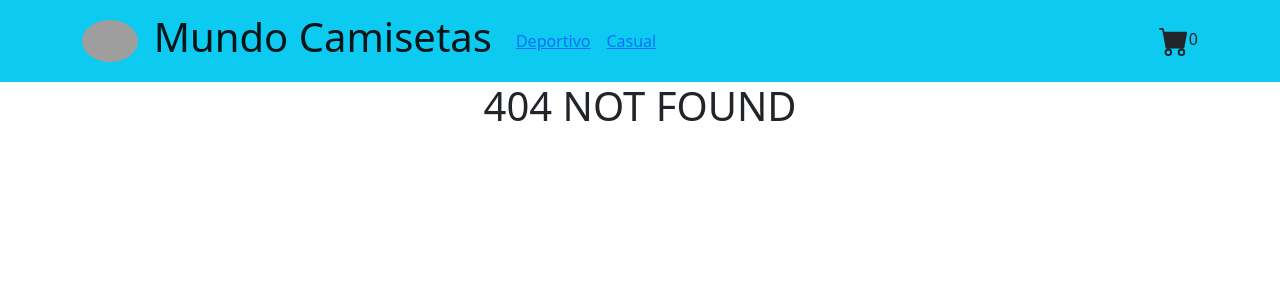
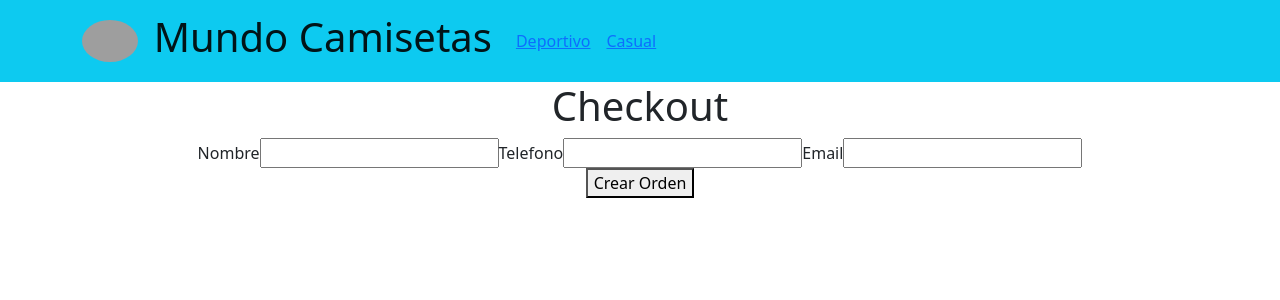
Before and after one commit to TomyMontenegro99/PreEntrega1Montenegro-Mundo-camisetas, a React (Create React App) app in the folder ecommercecamisetas/: page /checkout in a window 1280 px wide. Before the commit this address had no page. Shown: the top 300 px of the page. Built offline with nearby package versions, Linux system fonts and the light colour scheme; grey boxes are pictures that could not be loaded.

Commit message:
se cambio el asyncmock por firebase y se agrego la orden de compra

```diff
--- a/ecommercecamisetas/src/App.jsx
+++ b/ecommercecamisetas/src/App.jsx
@@ -4,6 +4,7 @@
 import ItemListContainer from "./components/ItemListContainer/ItemListContainer";
 import ItemDetailContainer from "./components/ItemDetailContainer/ItemDetailContainer";
 import Cart from "./components/Cart/Cart";
+import Checkout from "./components/Checkout/Checkout";
 
 import { CartProvider } from "./context/CartContext";
 
@@ -28,6 +29,7 @@
             />
             <Route path="/item/:itemId" element={<ItemDetailContainer />} />
             <Route path="/cart" element={<Cart />} />
+            <Route path="/checkout" element={<Checkout />} />
             <Route path="*" element={<h1>404 NOT FOUND</h1>} />
           </Routes>
         </CartProvider>
--- a/ecommercecamisetas/src/components/CartWidget/CartWidget.jsx
+++ b/ecommercecamisetas/src/components/CartWidget/CartWidget.jsx
@@ -1,10 +1,16 @@
 import { BsCartFill } from "react-icons/bs";
+import { useContext } from "react";
+import { CartContext } from "../../context/CartContext";
+import { Link } from "react-router-dom";
 
 const CartWidget = () => {
+  const { totalQuantity } = useContext(CartContext);
+
   return (
-    <div>
-      <BsCartFill size={30} />0
-    </div>
+    <Link to="/cart" style={{ display: totalQuantity > 0 ? "block" : "none" }}>
+      <BsCartFill size={30} />
+      {totalQuantity}
+    </Link>
   );
 };
 
--- /dev/null
+++ b/ecommercecamisetas/src/components/Checkout/Checkout.js
@@ -0,0 +1,94 @@
+import { useState, useContext } from "react";
+import {
+  Timestamp,
+  collection,
+  query,
+  where,
+  getDocs,
+} from "firebase/firestore";
+import { db } from "../../firebaseConfig";
+import CheckoutForm from "../CheckoutForm/CheckoutForm";
+import { CartContext } from "../../context/CartContext";
+import { writeBatch, addDoc } from "firebase/firestore";
+import { doc } from "firebase/firestore";
+
+const Checkout = () => {
+  const [loading, setLoading] = useState(false);
+  const [orderId, setOrderId] = useState("");
+  const { cart, total, clearCart } = useContext(CartContext);
+
+  const createOrder = async ({ name, phone, email }) => {
+    setLoading(true);
+
+    try {
+      const objOrder = {
+        buyer: {
+          name,
+          phone,
+          email,
+        },
+        items: cart,
+        total: total || 0,
+        date: Timestamp.fromDate(new Date()),
+      };
+
+      const batch = writeBatch(db);
+
+      const outOfStock = [];
+
+      const ids = cart.map((prod) => prod.id);
+      const productsRef = collection(db, "products");
+      const productsAddedFromFirestore = await getDocs(
+        query(productsRef, where("id", "in", ids))
+      );
+      const { docs } = productsAddedFromFirestore;
+
+      docs.forEach((doc) => {
+        const dataDoc = doc.data();
+        const stockDb = dataDoc.stock;
+        const productAddedToCart = cart.find((prod) => prod.id === doc.id);
+        const prodQuantity = productAddedToCart?.prodQuantity;
+
+        if (stockDb >= prodQuantity) {
+          batch.update(doc.ref, { stock: stockDb - prodQuantity });
+        } else {
+          outOfStock.push({ id: doc.id, ...dataDoc });
+        }
+      });
+
+      if (outOfStock.length === 0) {
+        await batch.commit();
+
+        const orderRef = collection(db, "orders");
+
+        const orderAdded = await addDoc(orderRef, objOrder);
+
+        setOrderId(orderAdded.id);
+        clearCart();
+      } else {
+        console.error("hay productos que estan fuera de stock");
+      }
+    } catch (error) {
+      console.log(error);
+    } finally {
+      setLoading(false);
+    }
+  };
+
+  if (loading) {
+    return <h1>Se está generando su orden...</h1>;
+  }
+
+  if (orderId) {
+    return <h1>El id de su orden es: {orderId}</h1>;
+  }
+
+  return (
+    <div>
+      <h1>Checkout</h1>
+      <CheckoutForm onConfirm={createOrder} />
+    </div>
+  );
+};
+
+export default Checkout;
--- /dev/null
+++ b/ecommercecamisetas/src/components/CheckoutForm/CheckoutForm.js
@@ -0,0 +1,59 @@
+import { useState } from "react";
+
+const CheckoutForm = ({ onConfirm }) => {
+  const [name, setName] = useState("");
+  const [phone, setPhone] = useState("");
+  const [email, setEmail] = useState("");
+
+  const handleConfirm = (event) => {
+    event.preventDefault();
+
+    const userData = {
+      name,
+      phone,
+      email,
+    };
+    onConfirm(userData);
+  };
+
+  return (
+    <div>
+      <form onSubmit={handleConfirm}>
+        <label>
+          Nombre
+          <input
+            className="Input"
+            type="text"
+            value={name}
+            onChange={({ target }) => setName(target.value)}
+          />
+        </label>
+        <label>
+          Telefono
+          <input
+            className="Input"
+            type="text"
+            value={phone}
+            onChange={({ target }) => setPhone(target.value)}
+          />
+        </label>
+        <label>
+          Email
+          <input
+            className="Input"
+            type="email"
+            value={email}
+            onChange={({ target }) => setEmail(target.value)}
+          />
+        </label>
+        <div>
+          <button type="submit" className="Button">
+            Crear Orden
+          </button>
+        </div>
+      </form>
+    </div>
+  );
+};
+
+export default CheckoutForm;
--- a/ecommercecamisetas/src/components/ItemDetailContainer/ItemDetailContainer.js
+++ b/ecommercecamisetas/src/components/ItemDetailContainer/ItemDetailContainer.js
@@ -1,27 +1,33 @@
 import { useState, useEffect } from "react";
-import { getProductById } from "../../asyncMock";
 import ItemDetail from "../ItemDetail/ItemDetail";
 import { useParams } from "react-router-dom";
+import { getDoc, doc } from "firebase/firestore";
+import { db } from "../../firebaseConfig";
 
 const ItemDetailContainer = () => {
   const [product, setProduct] = useState(null);
+  const [loading, setLoading] = useState(true);
 
   const { itemId } = useParams();
 
   useEffect(() => {
-    getProductById(itemId)
+    setLoading(true);
+    const docRef = doc(db, "products", itemId);
+
+    getDoc(docRef)
       .then((response) => {
-        setProduct(response);
+        const data = response.data();
+        const productAdapted = { id: response.id, ...data };
+        setProduct(productAdapted);
       })
       .catch((error) => {
-        console.error(error);
+        console.log(error);
+      })
+      .finally(() => {
+        setLoading(false);
       });
   }, [itemId]);
 
-  return (
-    <div>
-      <ItemDetail {...product} />
-    </div>
-  );
+  return <div>{loading ? <p>Loading...</p> : <ItemDetail {...product} />}</div>;
 };
 export default ItemDetailContainer;
--- a/ecommercecamisetas/src/components/ItemListContainer/ItemListContainer.jsx
+++ b/ecommercecamisetas/src/components/ItemListContainer/ItemListContainer.jsx
@@ -1,28 +1,43 @@
 import { useEffect, useState } from "react";
 import ItemList from "../ItemList/ItemList";
-import { getProducts, getProductsByCategory } from "../../asyncMock";
+import { getDocs, collection, query, where } from "firebase/firestore";
 import { useParams } from "react-router-dom";
+import { db } from "../../firebaseConfig";
+
 const ItemListContainer = ({ greeting }) => {
   const [products, setProducts] = useState([]);
+  const [loading, setLoading] = useState(true);
 
   const { categoryId } = useParams();
 
   useEffect(() => {
-    const asyncFunc = categoryId ? getProductsByCategory : getProducts;
+    setLoading(true);
 
-    asyncFunc(categoryId)
+    const collectionRef = categoryId
+      ? query(collection(db, "products"), where("category", "==", categoryId))
+      : collection(db, "products");
+
+    getDocs(collectionRef)
       .then((response) => {
-        setProducts(response);
+        const productsAdapted = response.docs.map((doc) => {
+          const data = doc.data();
+          return { id: doc.id, ...data };
+        });
+        setProducts(productsAdapted);
       })
       .catch((error) => {
-        console.error(error);
+        console.log(error);
+      })
+      .finally(() => {
+        setLoading(false);
       });
   }, [categoryId]);
 
   return (
     <div>
       <h1>{greeting}</h1>
-      <ItemList products={products} />
+
+      {loading ? <p>Loading...</p> : <ItemList products={products} />}
     </div>
   );
 };
```
